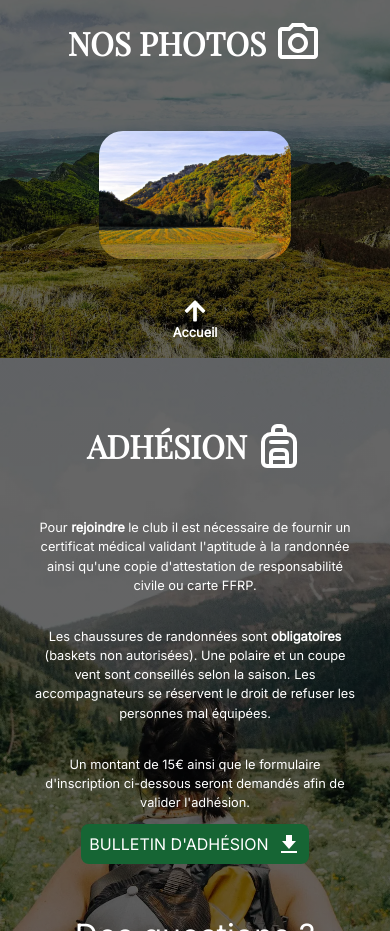
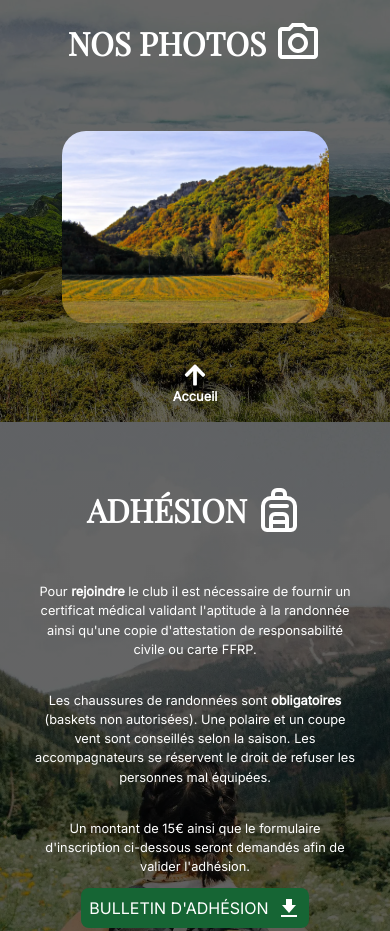
Before and after one commit to SebastienLaurentt/Galopins, a Vue app: page / in a window 390 px wide. Shown: the part 2540-3471 px from the top of the page. Built offline with nearby package versions, Linux system fonts and the light colour scheme.

Commit message:
resize card for mobile

```diff
--- a/src/components/Card.tsx
+++ b/src/components/Card.tsx
@@ -12,7 +12,7 @@ function Card({ mainImage, onZoomClick }: CardProps) {
       <img
         src={mainImage}
         alt=""
-        className="rounded-3xl transition-all duration-400 hover:md:scale-[1.04] h-[8rem] md:h-[24rem] xl:h-[31rem] mx-auto cursor-pointer"
+        className="rounded-3xl transition-all duration-400 hover:md:scale-[1.04] h-[12rem] md:h-[24rem] xl:h-[31rem] mx-auto cursor-pointer"
         onClick={() => onZoomClick(mainImage)}
       />
     </div>
--- a/src/sections/Photos.tsx
+++ b/src/sections/Photos.tsx
@@ -65,7 +65,7 @@ function Photos() {
           <img
             src={zoomedImage}
             alt=""
-            className="max-w-full max-h-full object-contain rounded-[12rem]"
+            className="max-w-full max-h-full object-contain rounded-[4rem] md:rounded-[8rem]"
           />
         </div>
       )}
```
